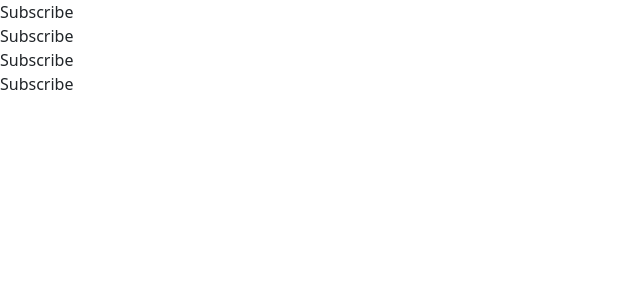
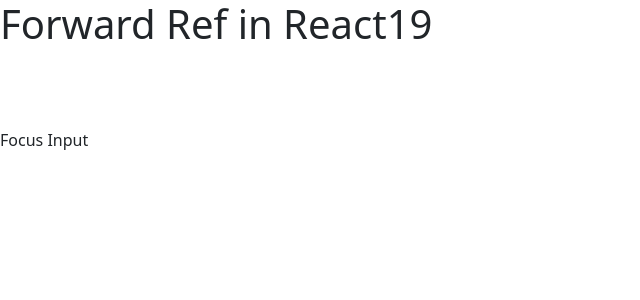
Before and after one commit to dineshctoula/react-Tutorial, a React (Vite) app: page / in a window 1280 px wide. Shown: the top 300 px of the page, without its empty margins (0-640 px from the left). Built offline with nearby package versions, Linux system fonts and the light colour scheme.

Commit message:
#35 forwardRef in ReactJs

```diff
--- a/src/App.jsx
+++ b/src/App.jsx
@@ -1,14 +1,21 @@
+import { useRef } from "react";
 import User from "./User";
+
 function App(){
-   const channelName=(name)=>{
-    alert(name);
-  };
-  return (
+  const inputRef=useRef();
+  const handleFocus=()=>{
+    inputRef.current.focus();
+    inputRef.current.style.backgroundColor="green";
+    inputRef.current.value="hey";
+    }
+  return(
     <div>
-      <User channelName={channelName} name="dinesh" />
-       <User channelName={channelName} name="pawan"/>
-        <User channelName={channelName}  name="dipak"/>
-         <User channelName={channelName} name="Nira" />
+<h1>Forward Ref in React19</h1>
+<User />
+<br />
+<br />
+<button onClick={handleFocus}>Focus Input </button>
+
     </div>
   );
 }
--- a/src/User.jsx
+++ b/src/User.jsx
@@ -1,10 +1,7 @@
-function User({channelName,name}){
-
-
-
+const User= (props)=>{
   return(
     <div>
-      <button onClick={()=>channelName(name)}>Subscribe</button>
+      <input type="text" ref={props.ref} />
     </div>
   );
 }
```
